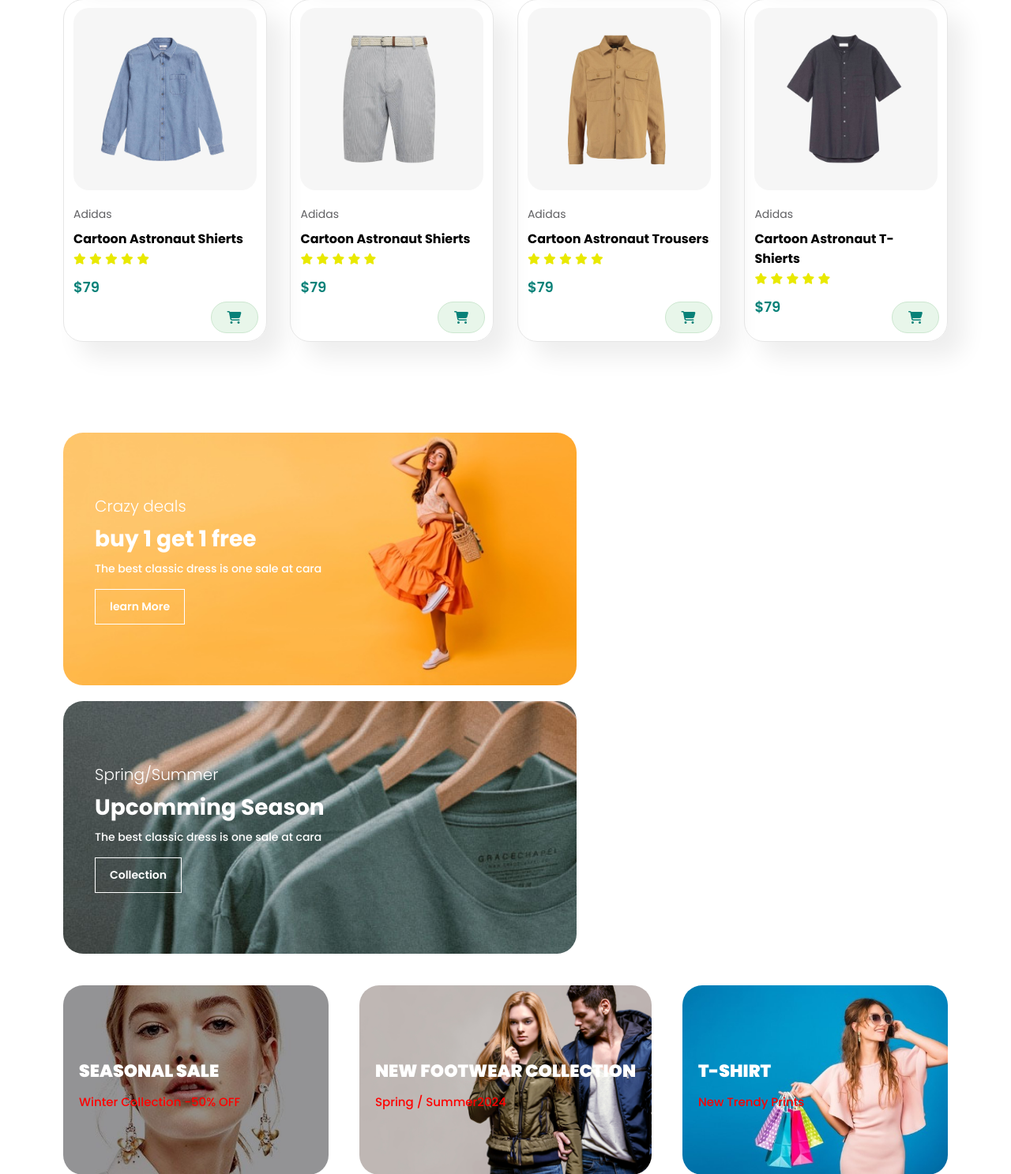
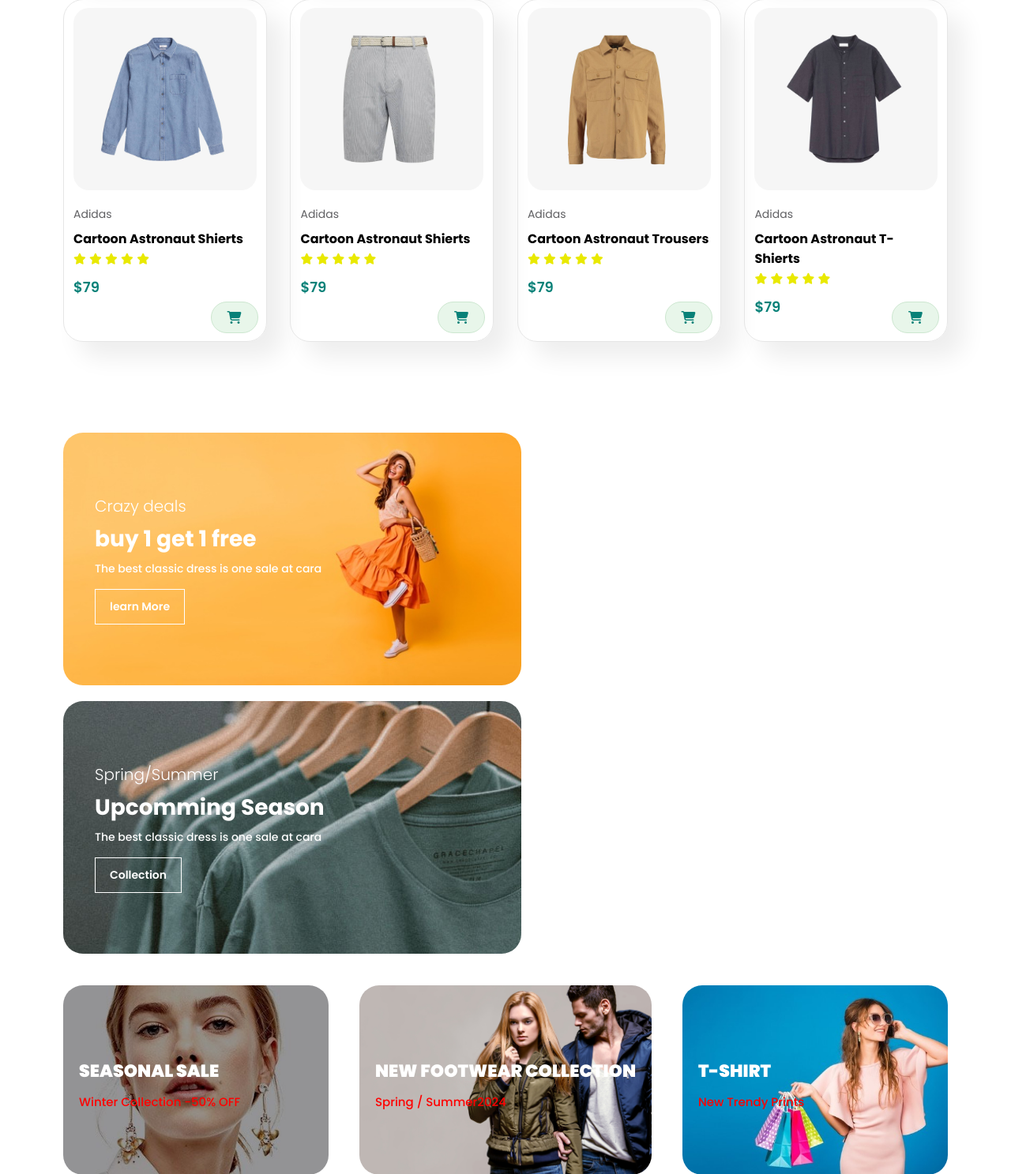
Before and after one commit to Manthan7698/E-CommWeb, a PHP site: page / in a window 1280 px wide. Shown: the part 3197-4684 px from the top of the page at 79% size. Run offline with PHP 8.4, Linux system fonts and the light colour scheme; some libraries are stand-ins or nearby versions.

Commit message:
added style

```diff
--- a/style.css
+++ b/style.css
@@ -412,7 +412,7 @@ body {
   justify-content: center;
   align-items: flex-start;
   background-image: url(img/banner/b17.jpg);
-  min-width: 650px;
+  min-width: 580px;
   height: 40vh;
   background-size: cover;
   background-position: center;
@@ -679,7 +679,7 @@ footer .copyright {
 }
 
 #prodetails .single-pro-details h4{
-    padding: 40px 0 20px 0;
+    padding: 20px 0 10px 0;
 
 }
 #prodetails .single-pro-details h2{
```
